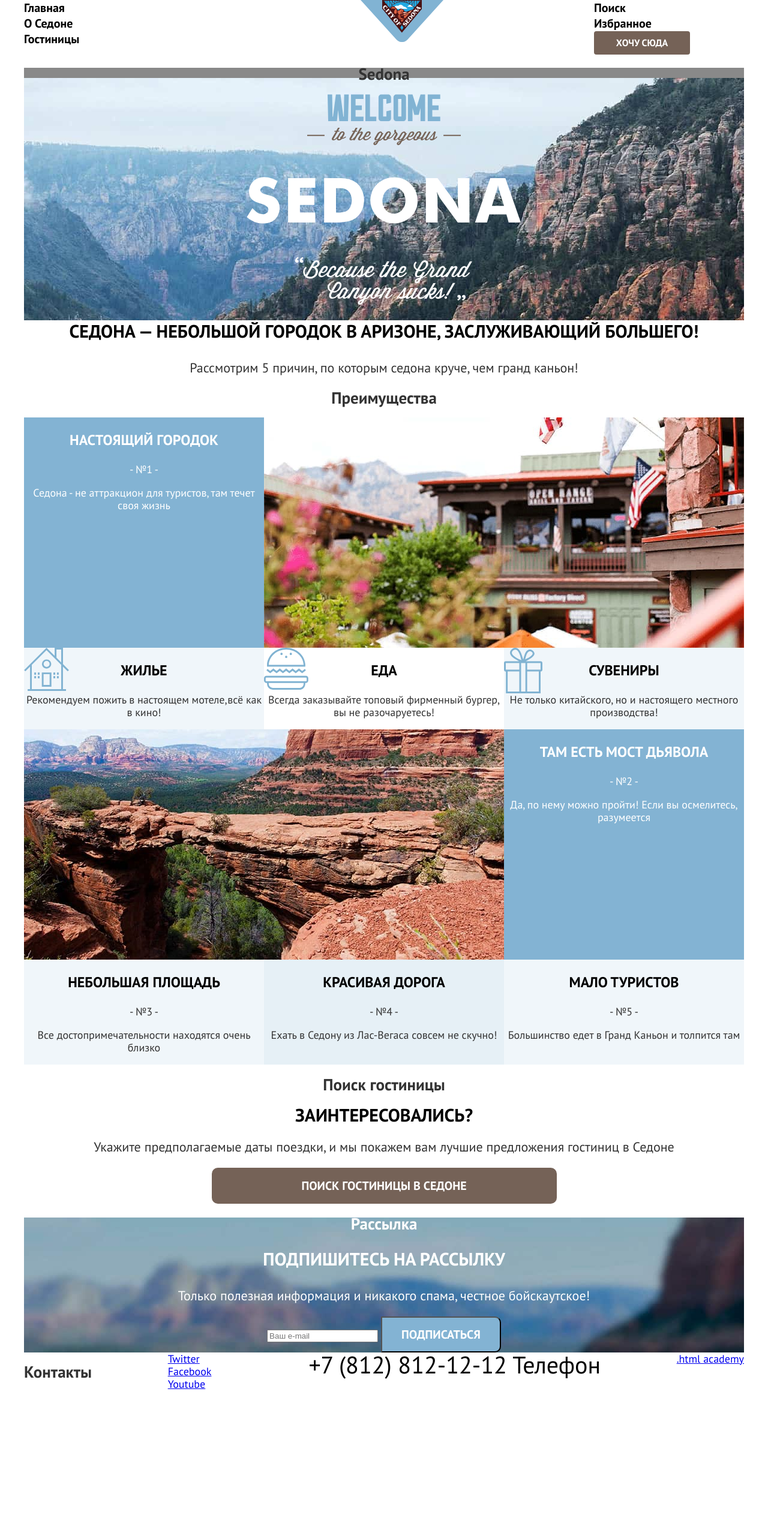
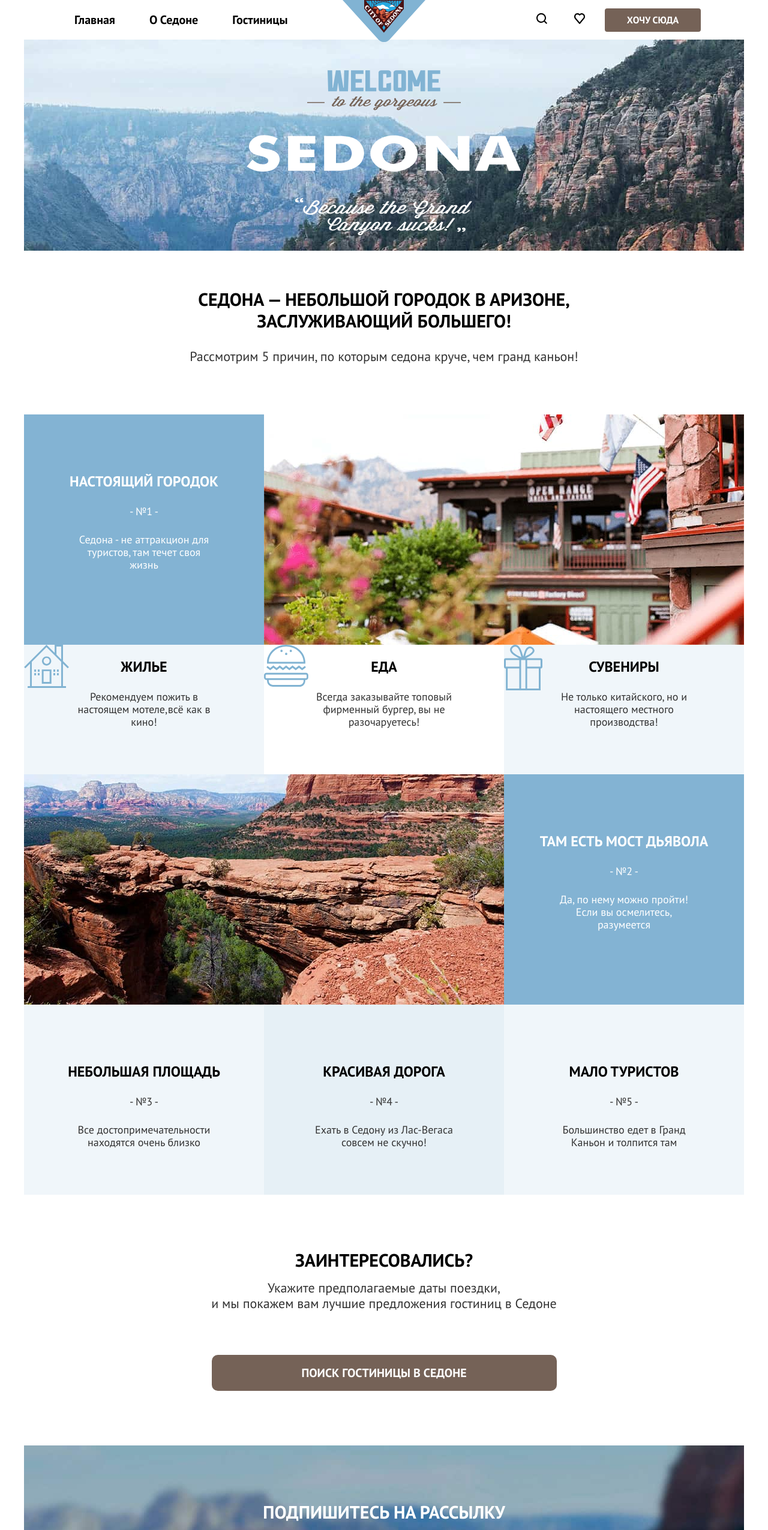
Before and after one commit to AnArtsiom/1847613-sedona-32, a plain HTML site: page index.html in a window 1280 px wide. Shown: the top 2551 px of the page at 60% size. Before the commit the page ends 2320 px from the top, so only its background shows below. Drawn offline with Linux system fonts and the light colour scheme.

Commit message:
Микросетки на флексах.

```diff
--- a/index.html
+++ b/index.html
@@ -28,6 +28,7 @@
       <ul class="navigation-list navigation-user">
         <li class="navigation-item">
           <a href="#" class="navigation-link">
+            <img src="img/header/search-icon.svg" alt="search" width="18" height="18">
             <span class="visually-hidden">
               Поиск
             </span>
@@ -35,6 +36,7 @@
         </li>
         <li class="navigation-item">
           <a href="#" class="navigation-link">
+            <img src="img/header/heart-icon.svg" alt="heart" width="18" height="18">
             <span class="visually-hidden">
               Избранное
             </span>
@@ -55,7 +57,7 @@
         <h1 class="visually-hidden">Sedona</h1>
         <img src="img/index/welcome.svg" alt="Sedona promo image" width="458" height="352" class="promo-img">
         <div class="promo-about">
-          <h2 class="promo-about-description">Cедона — небольшой городок в аризоне, заслуживающий большего!</h2>
+          <h2 class="promo-about-description">Cедона — небольшой городок в аризоне,<br> заслуживающий большего!</h2>
           <p class="promo-about-reason">Рассмотрим 5 причин, по которым седона круче, чем гранд каньон!</p>
         </div>
       </section>
@@ -123,7 +125,7 @@
       <section class="search">
         <h2 class="visually-hidden">Поиск гостиницы</h2>
         <span class="search-title">Заинтересовались?</span>
-        <p class="search-description">Укажите предполагаемые даты поездки, и мы покажем вам лучшие предложения
+        <p class="search-description">Укажите предполагаемые даты поездки,<br> и мы покажем вам лучшие предложения
           гостиниц в Седоне</p>
         <a href="catalog.html" class="search-link">поиск гостиницы в седоне</a>
       </section>
@@ -131,7 +133,7 @@
       <section class="mailing mailing--index">
         <h2 class="visually-hidden">Рассылка</h2>
         <h3 class="mailing-title">Подпишитесь на рассылку</h3>
-        <p class="mailing-description">Только полезная информация и никакого спама, честное бойскаутское!</p>
+        <p class="mailing-description">Только полезная информация и никакого спама,<br> честное бойскаутское!</p>
         <form class="mailing-form" action="https://echo.htmlacademy.ru/" method="post">
           <input type="email" name="mailing-email" placeholder="Ваш e-mail">
           <button type="submit" class="button">Подписаться</button>
@@ -144,18 +146,18 @@
     <section class="footer-social-link">
       <h2 class="visually-hidden">Контакты</h2>
       <ul class="footer-social-list">
-        <li class="footer-social-item">
-          <a href="https://twitter.com/htmlacademy_ru" class="button-social--twitter">
+        <li class="footer-social-item item--twitter">
+          <a href="https://twitter.com/htmlacademy_ru" class="button-social social--twitter">
             <span class="visually-hidden">Twitter</span>
           </a>
         </li>
         <li class="footer-social-item">
-          <a href="https://www.facebook.com/htmlacademy" class="button-social--facebook">
+          <a href="https://www.facebook.com/htmlacademy" class="button-social social--facebook">
             <span class="visually-hidden">Facebook</span>
           </a>
         </li>
         <li class="footer-social-item">
-          <a href="https://www.youtube.com/c/HTMLAcademyRUS" class="button-social--youtube">
+          <a href="https://www.youtube.com/c/HTMLAcademyRUS" class="button-social social--youtube">
             <span class="visually-hidden">Youtube</span>
           </a>
         </li>
@@ -165,7 +167,7 @@
         <span class="visually-hidden">Телефон</span>
       </a>
       <a class="footer-htmlacademy-link" href="https://htmlacademy.ru/">
-        .html academy
+        <span class="visually-hidden">HTML Academy</span>
       </a>
     </section>
   </footer>
--- a/styles/styles.css
+++ b/styles/styles.css
@@ -38,35 +38,71 @@ body {
 	font-style: normal;
 }
 
+.visually-hidden {
+  position: absolute;
+  width: 1px;
+  height: 1px;
+  margin: -1px;
+  padding: 0;
+  border: 0;
+  clip: rect(0 0 0 0);
+  overflow: hidden;
+}
+
 /* navigation */
+.header-logo-img {
+	position: absolute;
+	left: 531px;
+	top: 0;
+}
+
 .navigation {
+	position: relative;
 	display: flex;
 	justify-content: space-between;
+	padding: 7px 72px;
 	width: 1200px;
 	margin: 0 auto;
 }
 
 .navigation-list {
+	display: flex;
+	flex-wrap: wrap;
+	align-items: center;
 	margin: 0;
 	padding: 0;
-	width: 309px;
-	list-style: none;
+	width: 380px;
+	/* 309 */
+	list-style-type: none;
 }
 
 .navigation-user {
-	width: 250px;
+	width: 286px;
+	/* 250 */
+}
+
+.navigation-user .navigation-item {
+	margin-right: 21px;
 }
 
 .navigation-link {
+	display: block;
+	padding: 13px 12px;
 	font-size: 20px;
 	font-weight: 700;
 	line-height: 26px;
 	color: #000;
 	text-decoration: none;
 }
+.navigation-item {
+	margin-right: 33px;
+}
+.navigation .navigation-item:nth-child(3n) {
+	margin-right: 0;
+}
 
 .button-nav {
-	display: inline-block;
+	display: block;
 	width: 160px;
 	padding: 9px;
 	border-radius: 4px;
@@ -93,7 +129,7 @@ body {
 	background-image: url('../img/index/index-background.jpg');
 	background-size: 1200px 485px;
 	background-repeat: no-repeat;
-	background-position: center;
+	/* background-position: center; */
 	background-color: #898989;
 	text-align: center;
 }
@@ -101,15 +137,20 @@ body {
 .promo-img {
 	display: block;
 	margin: 0 auto;
+	padding-top: 51px;
+	padding-bottom: 25px
 }
 
 .promo-about {
 	background-color: #fff;
+	padding-top: 63px;
+	margin-bottom: 79px;
 }
 
 .promo-about-description {
 	font-size: 30px;
 	font-weight: 700;
+	margin: 0;
 	line-height: 36px;
 	color: #000000;
 	text-transform: uppercase;
@@ -118,6 +159,8 @@ body {
 .promo-about-reason {
 	font-size: 22px;
 	line-height: 36px;
+	margin: 0;
+	margin-top: 23px;
 }
 
 /* ADVANTAGES */
@@ -139,7 +182,19 @@ body {
 	font-size: 24px;
 	line-height: 28px;
 	font-weight: 700;
+	margin: 0;
+	padding-top: 98px;
+	padding-bottom: 25px;
 	text-transform: uppercase;
+}
+
+.advantages-block-number {
+	margin: 0;
+}
+
+.advantages-block-description {
+	margin: 0;
+	padding: 26px 90px 77px;
 }
 
 .advantages-list {
@@ -166,14 +221,29 @@ body {
 	font-size: 24px;
 	line-height: 28px;
 	font-weight: 700;
+	margin: 0;
+	padding-top: 98px;
+	padding-bottom: 25px;
 	color: #000;
 	text-transform: uppercase;
 }
 
+.advantages-list-number {
+	margin: 0;
+	padding-bottom: 26px;
+}
+
+.advantages-list-description {
+	margin: 0;
+	padding: 0px 75px 77px;
+}
+
+.advantages-list--features .advantages-list-title {
+	padding-top: 23px;
+}
 .advantages-list .advantages-list-item--housing {
 	background-image: url('../img/index/advantages/housing.svg');
 	background-size: 75px 72px;
-
 }
 
 .advantages-list .advantages-list-item--food {
@@ -194,6 +264,9 @@ body {
 }
 
 .search-title {
+	display: block;
+	margin-top: 91px;
+	margin-bottom: 15px;
 	font-size: 30px;
 	font-weight: 700;
 	line-height: 36px;
@@ -204,12 +277,16 @@ body {
 .search-description {
 	font-size: 22px;
 	line-height: 26px;
+	margin: 0;
+	margin-bottom: 73px;
 }
 
 .search-link {
-	display: inline-block;
+	display: block;
+	margin: 0 auto;
 	width: 575px;
     padding: 12px;
+	margin-bottom: 91px;
 	border-radius: 10px;
 	background-color: #756257;
 	font-size: 20px;
@@ -228,13 +305,18 @@ body {
 	font-size: 30px;
 	font-weight: 700;
 	line-height: 36px;
+	margin: 0;
+	padding-top: 93px;
+	margin-bottom: 15px;
 	text-transform: uppercase;
 	color: #000;
 }
 
 .mailing-description {
+	margin: 0;
 	font-size: 22px;
 	line-height: 26px;
+	margin-bottom: 26px;
 }
 
 .mailing--index  {
@@ -249,9 +331,17 @@ body {
 	color: inherit;
 }
 
+.mailing-form input {
+	width: 600px;
+	font-size: 18px;
+	line-height: 26px;
+	padding: 0 19px 0 22px;
+}
+
 .button {
 	width: 200px;
 	padding: 15px;
+	margin-bottom: 94px;
 	border-radius: 0px 10px 10px 0px;
 	background-color: #83b3d3;
 	font-size: 20px;
@@ -267,22 +357,70 @@ body {
 .footer-social-link {
 	display: flex;
 	justify-content: space-between;
+	padding: 40px 72px 30px 72px;
+	align-items: center;
 	width: 1200px;
 	margin: 0 auto;
 }
 
 .footer-social-list {
+	display: flex;
+	flex-wrap: wrap;
 	margin: 0;
 	padding: 0;
-	width: 108px;
-	list-style: none;
+	width: 118px;
+	/* 108 */
+	list-style-type: none;
+}
+
+.footer-social-item {
+	width: 20px;
+	height: 16px;
+	margin-right: 29px;
+	margin-bottom: 10px;
+}
+
+.footer-social-item:nth-child(3n) {
+  margin-right: 0;
 }
 
 .footer-tel {
+	display: block;
 	font-size: 40px;
 	line-height: 40px;
 	color: #000;
 	text-decoration: none;
+}
+
+.footer-htmlacademy-link {
+	display: block;
+	background-image: url('../img/footer/htmlacademy-logo.svg');
+	background-repeat: no-repeat;
+	width: 115px;
+	height: 34px;
+}
+
+.button-social {
+	display: block;
+	background-repeat: no-repeat;
+}
+
+.social--twitter {
+	background-image: url('../img/footer/twitter.svg');
+	width: 18px;
+	height: 15px;
+}
+
+.social--facebook {
+	background-image: url('../img/footer/facebook.svg');
+	width: 10px;
+	height: 18px;
+}
+
+.social--youtube {
+	background-image: url('../img/footer/youtube.svg');
+	width: 20px;
+	height: 16px;
 }
 
 /* HOTELS */
@@ -294,6 +432,7 @@ body {
 	background-position: center;
 	background-color: #898989;
 	color: #fff;
+	margin-bottom: 44px;
 }
 
 .inner-filter-title {
@@ -301,6 +440,8 @@ body {
 	font-style: normal;
 	font-weight: 700;
 	line-height: 78px;
+	margin: 0;
+	padding: 35px 601px 5px 71px;
 }
 
 .breadcrumbs {
@@ -308,10 +449,13 @@ body {
 	font-size: 16px;
 	line-height: 21px;
 	list-style: none;
+	margin: 0;
+	padding: 0 0 45px 73px;
 }
 
 .breadcrumbs-link {
   color: inherit;
+  margin-right: 23px;
 }
 
 .hotels-filter {
@@ -337,13 +481,32 @@ body {
 	width: 1056px;
 }
 
+.button-submit {
+	width: 160px;
+	padding: 12px;
+	border-radius: 4px;
+	margin-bottom: 0;
+	font-size: 16px;
+	line-height: 21px;
+	text-align: center;
+	text-transform: uppercase;
+	font-family: inherit;
+}
+
 .hotels-sort {
 	display: flex;
 	justify-content: space-between;
+	align-items: center;
+	margin-bottom: 42px;
 }
 
 .sorting-type-wrapper {
 	display: flex;
+	align-items: center;
+}
+
+.hotels-sorting-type {
+	margin-right: 81px;
 }
 
 .hotels-sort-title {
@@ -354,17 +517,33 @@ body {
 	text-transform: uppercase;
 }
 
-.button-submit {
-	width: 160px;
-	padding: 12px;
-	border-radius: 4px;
-	font-size: 16px;
-	line-height: 21px;
-	text-align: center;
-	text-transform: uppercase;
-	font-family: inherit;
+.button-menu {
+	width: 48px;
+	height: 48px;
+	background-repeat: no-repeat;
+	background-size: 16px 14px;
+	margin-right: 8px;
+	margin-bottom: 5px;
 }
 
+.button-menu:nth-child(3n+1) {
+	margin-right: 0;
+}
+
+.menu--tile {
+	background-image: url('../img/hotels/mode-tile.svg');
+	background-position: center;
+}
+
+.menu--slideshow {
+	background-image: url('../img/hotels/mode-slideshow.svg');
+	background-position: center;
+}
+
+.menu--list {
+	background-image: url('../img/hotels/mode-list.svg');
+	background-position: center;
+}
 /* HOTEL CARD */
 
 .hotels-cards {
@@ -390,17 +569,27 @@ body {
 	font-size: 24px;
 	font-weight: 700;
 	line-height: 31px;
+	margin: 0;
+	margin-bottom: 1px;
 	color: #000;
 }
 
 .hotel-card-about p {
 	line-height: 24px;
+	margin: 0;
+}
+
+.card-descr-wrap {
+	display: flex;
+	justify-content: space-between;
+	margin-bottom: 31px;
 }
 
 .hotel-card-detailed {
-	height: 37px;
 	width: 151px;
+	padding: 6px;
 	border-radius: 4px;
+	margin-right: 8px;
 	background-color: #756257;
 	font-size: 16px;
 	font-weight: 700;
@@ -410,8 +599,10 @@ body {
 }
 
 .divider {
-width: 1056px;
-border: 1px solid #E6E6E6;
+	width: 1056px;
+	border: 1px solid #E6E6E6;
+	margin-top: 30px;
+	margin-bottom: 28px;
 }
 
 .hotel-card-rating {
@@ -421,8 +612,8 @@ border: 1px solid #E6E6E6;
 }
 
 .favourites {
-	height: 37px;
 	width: 160px;
+	padding: 6px;
 	border-radius: 4px;
 	background-color: #83B3D3;
 	font-size: 16px;
@@ -450,6 +641,7 @@ border: 1px solid #E6E6E6;
 .pagination {
 	display: flex;
 	justify-content: space-between;
+	align-items: center;
 }
 
 .pagination-list {
@@ -470,7 +662,7 @@ border: 1px solid #E6E6E6;
 
 .pagination-link {
 	padding: 15px;
-	display: inline-block;
+	display: block;
 	color: #FFFFFF;
 	background-color: #83B3D3;
 	text-decoration: none;
@@ -485,3 +677,18 @@ border: 1px solid #E6E6E6;
 	color: #000;
 	background-color: #F2F2F2;
 }
+
+.select-pagination {
+	margin-left: 51px;
+	width: 160px;
+	font-size: 18px;
+	line-height: 23px;
+	padding: 13px 0 12px 17px;
+}
+
+.select-control{
+	width: 287px;
+	padding: 12px 0 13px 19px;
+	font-size: 18px;
+	line-height: 23px;
+}
```
Also changed, not shown: hotels.html (+22 -9 lines).
